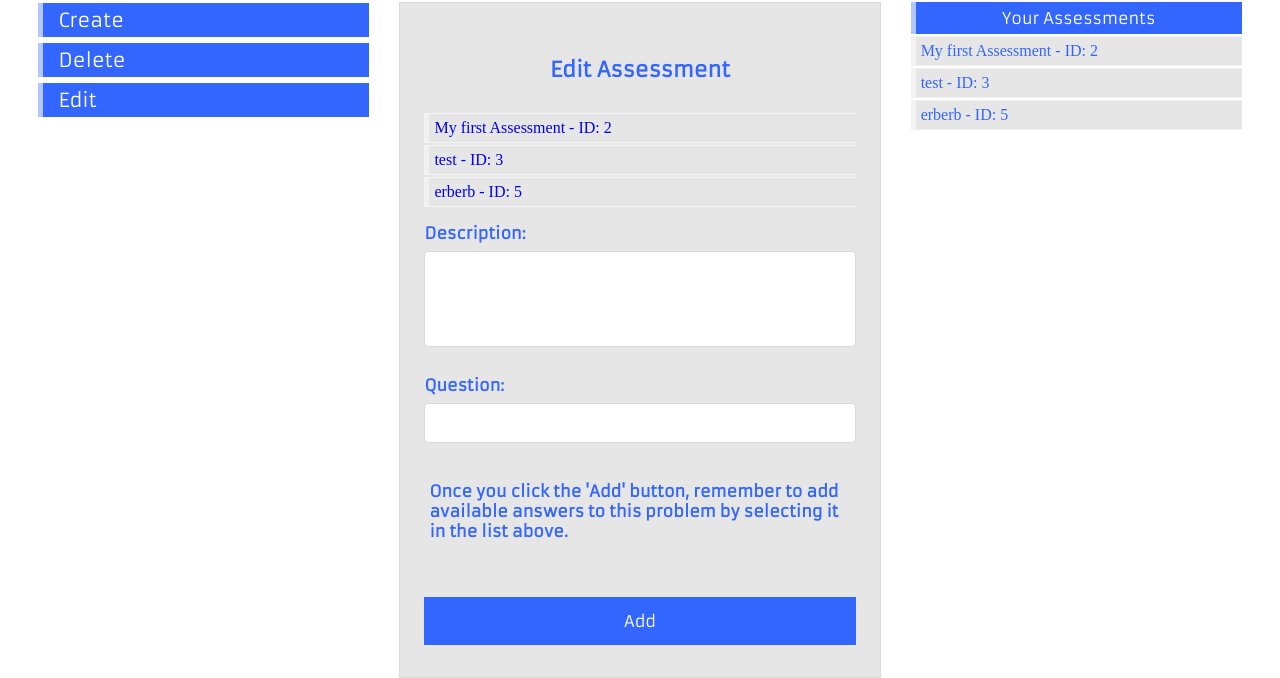
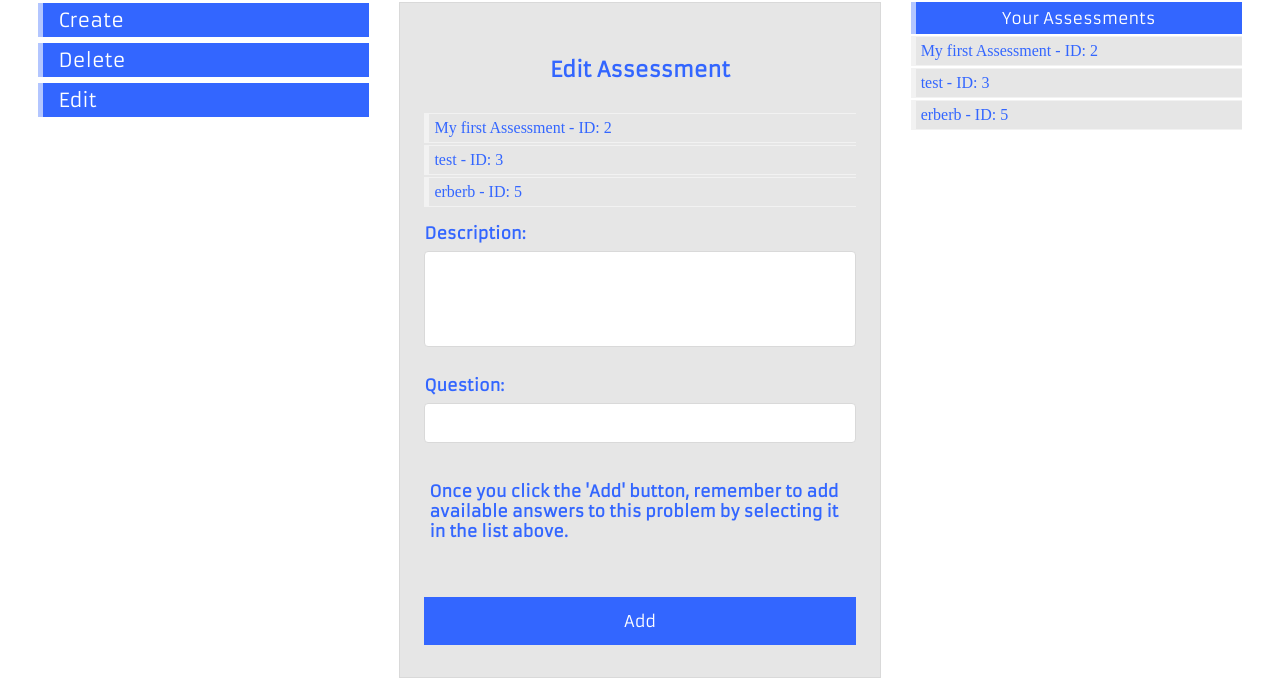
Before and after one commit to Techoplite/assessment-system, a Django app: page /add-problem/1/ in a window 1280 px wide. Shown: the part 221-899 px from the top of the page. Run offline with Django 3.2, Linux system fonts and the light colour scheme; a user stored in the database is signed in; data comes from the database, SQL or seed files in the repository; some web fonts are replaced.

Commit message:
Styled editable assessments in list in edit assessment.

```diff
--- a/assessment/templates/assessment/edit_assessment.html
+++ b/assessment/templates/assessment/edit_assessment.html
@@ -9,7 +9,7 @@
 {% if user_assessments %}
 <h1>Edit Assessment</h1>
 {% for assessment in user_assessments %}
-<ul><a href="{% url 'edit' assessment.id %}">{{ assessment }} </a></ul>
+<ul><a id="editable-assessment" href="{% url 'edit' assessment.id %}">{{ assessment }} </a></ul>
 {% endfor %}
 {% else %}
 No assessment to edit.
--- a/assessmentsystem/static/assessmentsystem/css/style.css
+++ b/assessmentsystem/static/assessmentsystem/css/style.css
@@ -348,3 +348,12 @@ a#add-problem {
 a#add-problem:hover {
   background-color: #00b300;
 }
+
+a#editable-assessment {
+  color: #3366ff;
+}
+
+a#editable-assessment:hover {
+  color: #0040ff;
+  text-shadow: 0.5px 0.5px #668cff;
+}
```
